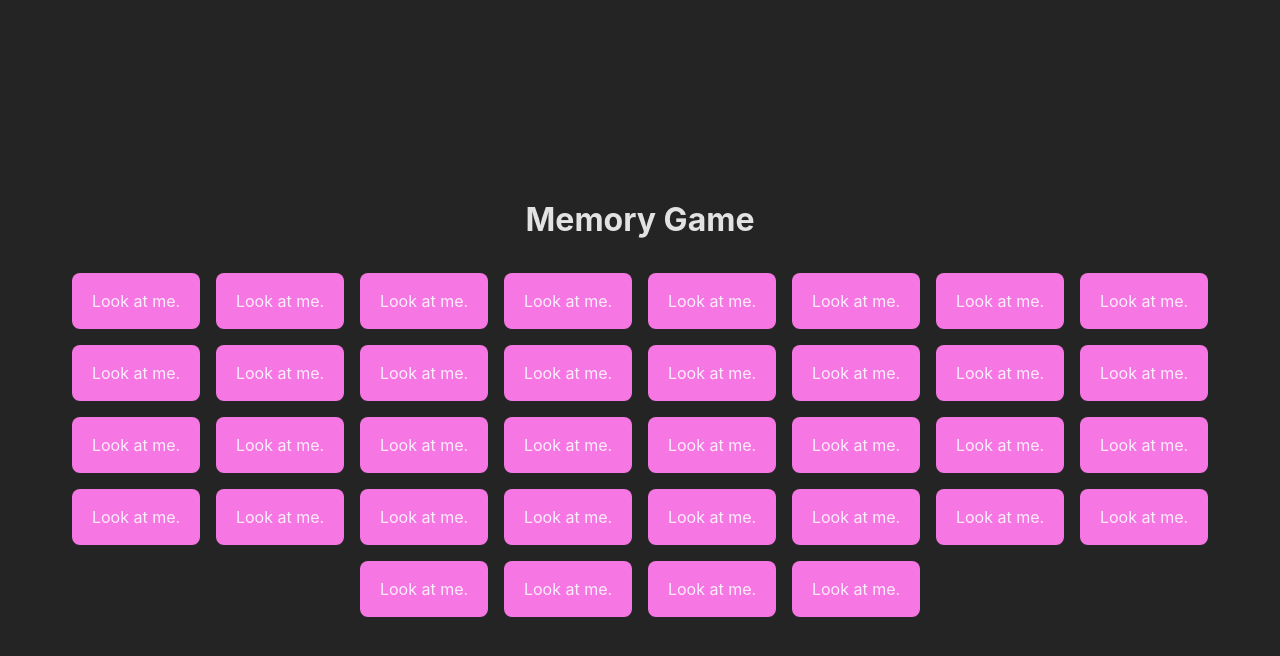
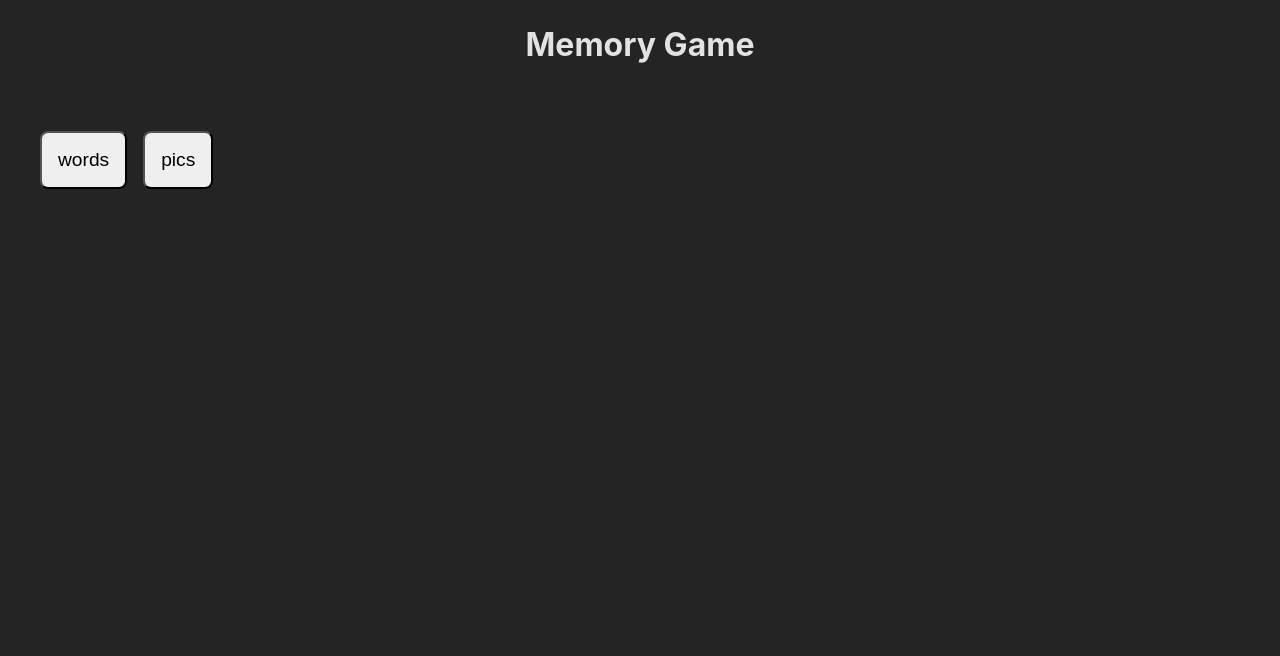
Before and after one commit to tschy/memory-game, a Preact app: page / in a window 1280 px wide. Shown: the top 656 px of the page. Built offline with nearby package versions, Linux system fonts and the light colour scheme.

Commit message:
WIP: start adding pictures

```diff
--- a/index.html
+++ b/index.html
@@ -6,9 +6,8 @@
     <title>My Little Memory Game</title>
   </head>
   <body>
+    <h1>Memory Game</h1>
     <div id="app">
-
-
     </div>
     <script type="module" src="/src/main.tsx"></script>
   </body>
--- a/src/app.tsx
+++ b/src/app.tsx
@@ -1,14 +1,33 @@
-import {Card} from "./components/Card";
-import {randomize} from "./util";
+import {TextCard} from "./components/TextCard";
+import {randomize, randomPick} from "./util";
 import {useState} from "preact/hooks";
+import {CardType} from './model';
 
 const words = ["flow", "joy", "fun", "thrill", "love", "smile",
     "peace", "hope", "charm", "glow", "grace", "cheer", "bliss", "pride",
     "faith", "light", "trust", "zeal"];
 
-const wordOrder = randomize(words.concat(...words));
+const activeWords = randomPick(10, words);
+
+const wordOrder = randomize(activeWords.concat(...activeWords));
 
 export function App() {
+    const [cardType, setCardType] = useState(null as CardType | null);
+    if (cardType) return <ActiveGame cardType={cardType} />;
+
+    return Object.values(CardType).map((cardType) => (
+        <button onClick={() => {setCardType(cardType )}}
+                class={"card-type-button"}
+        >{cardType}
+        </button>
+    ))
+}
+
+type ActiveGameProps = {
+    cardType: CardType,
+}
+
+export function ActiveGame({cardType}: ActiveGameProps) {
     const [openCards, setOpenCards] = useState([] as number[]);
     const [solvedWords, setSolvedWords] = useState([] as string[]);
     function clickCard(word: string, index: number) {
@@ -34,10 +53,9 @@ export function App() {
     }
 
     return (
-        <>
-            <h1>Memory Game</h1>
+        <div class={"cards-container"}>
             {wordOrder.map((word, i) =>
-                <Card
+                <TextCard
                     word={word}
                     key={word + "-" + i}
                     solved={solvedWords.includes(word)}
@@ -45,6 +63,6 @@ export function App() {
                     onClick={() => clickCard(word, i)}
                 />
             )}
-        </>
+        </div>
     )
 }
--- a/src/components/Card.tsx
+++ b/src/components/TextCard.tsx
@@ -1,5 +1,3 @@
-import {useState} from "preact/hooks";
-
 export type CardProps = {
     word: string;
     solved: boolean;
@@ -7,7 +5,7 @@ export type CardProps = {
     onClick: () => void;
 }
 
-export function Card({word, open, solved, onClick}: CardProps) {
+export function TextCard({word, open, solved, onClick}: CardProps) {
     return <div class={"card " + (solved ? "solved-card" : open ? "open-card" : "hidden-card")}
                 onClick={() => onClick()}
     >
--- a/src/index.css
+++ b/src/index.css
@@ -15,17 +15,24 @@
 
 body {
   margin: 0;
-  display: flex;
   place-items: center;
   min-width: 320px;
   min-height: 100vh;
 }
 
 #app {
+  display: flex;
   max-width: 1280px;
   margin: 0 auto;
   padding: 2rem;
   text-align: center;
+}
+
+.card-type-button {
+  padding: 1rem;
+  margin: 0.5rem;
+  border-radius: 0.5rem;
+  font-size: 1.2rem;
 }
 
 .card {
--- /dev/null
+++ b/src/model.ts
@@ -0,0 +1,17 @@
+export enum CardType {
+    WORDS = 'words',
+    PICTURES = 'pics',
+}
+
+export type Position = {
+    // counting from 0 !
+    row: number;
+    col: number;
+}
+
+export type PictureSet = {
+    path: string,
+    rows: number,
+    cols: number,
+    backside?: Position,
+}
--- a/src/util.ts
+++ b/src/util.ts
@@ -1,3 +1,21 @@
+export function randomPick<T>(n: number, list: T[]): T[] {
+  if (!Number.isFinite(n) || n < 0) {
+    throw new Error("n must be a non-negative number");
+  }
+
+  const count = Math.floor(n);
+  if (count > list.length) {
+    throw new Error("n cannot exceed list length");
+  }
+
+  const arr = list.slice();
+  for (let i = arr.length - 1; i >= arr.length - count; i--) {
+    const j = Math.floor(Math.random() * (i + 1));
+    [arr[i], arr[j]] = [arr[j], arr[i]];
+  }
+
+  return arr.slice(arr.length - count);
+}
 
 export function randomize<T>(things: T[]) {
   // Fisher–Yates shuffle (uniform), returning a new array (doesn't mutate input)
```
Also changed, not shown: src/components/PictureCard.tsx (added, +7 -0 lines), src/pictures.ts (added, +10 -0 lines), 2 other files (tests, documents, lock files or other folders).
